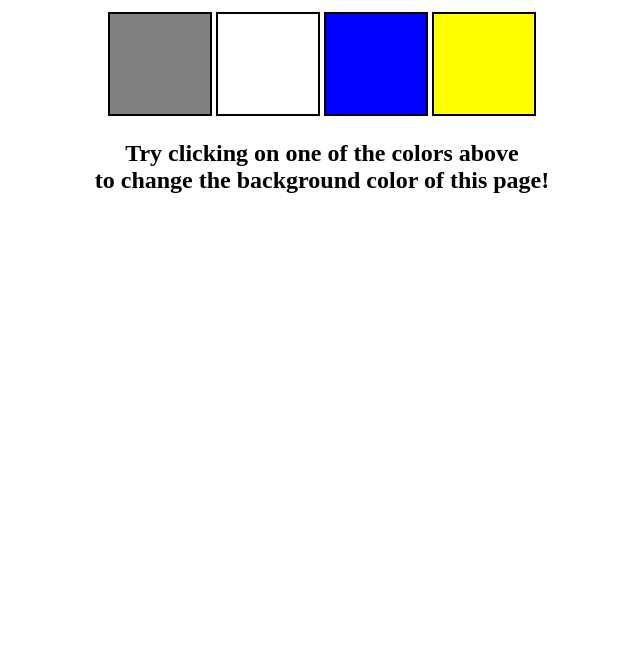
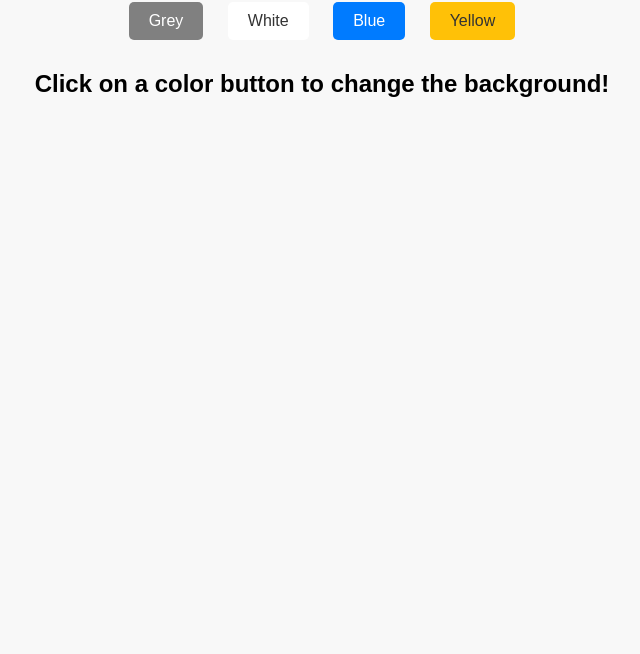
Before and after one commit to AdityaMankotia/Javascript, a plain HTML site: page colorChanger/index.html in a window 1280 px wide. Shown: the part 146-800 px from the top of the page, without its empty margins (318-958 px from the left). Drawn offline with Linux system fonts and the light colour scheme.

Commit message:
new changes

```diff
--- /dev/null
+++ b/BMICalculator/style.css
@@ -0,0 +1,69 @@
+/* General styles */
+body {
+    font-family: Arial, sans-serif;
+    background-color: #f8f8f8;
+    margin: 0;
+    padding: 0;
+    box-sizing: border-box;
+  }
+
+  .container {
+    width: 400px;
+    margin: 50px auto;
+    padding: 30px;
+    background-color: #ffffff;
+    border-radius: 10px;
+    box-shadow: 0 4px 8px rgba(0, 0, 0, 0.1);
+  }
+
+  h1 {
+    text-align: center;
+    color: #333333;
+  }
+
+  form {
+    display: flex;
+    flex-direction: column;
+    align-items: center;
+  }
+
+  input[type="text"] {
+    width: 100%;
+    height: 40px;
+    padding: 10px;
+    margin: 10px 0;
+    border: 1px solid #cccccc;
+    border-radius: 5px;
+    box-sizing: border-box;
+  }
+
+  button {
+    width: 100%;
+    height: 50px;
+    margin-top: 20px;
+    background-color: #4caf50;
+    color: #ffffff;
+    font-size: 18px;
+    border: none;
+    border-radius: 5px;
+    cursor: pointer;
+  }
+
+  #results {
+    text-align: center;
+    font-size: 24px;
+    margin-top: 20px;
+    color: #333333;
+  }
+
+  #weight-guide {
+    text-align: center;
+    margin-top: 30px;
+  }
+
+  /* Media query for responsiveness */
+  @media (max-width: 600px) {
+    .container {
+      width: 90%;
+    }
+  }
--- a/colorChanger/index.html
+++ b/colorChanger/index.html
@@ -9,28 +9,15 @@
 </head>
 <body>
   <div class="canvas">
-      <!-- <a
-        style="
-          background-color: #fff;
-          padding: 10px 30px;
-          border-radius: 8px;
-          color: #212121;
-          text-decoration: none;
-          border: 2px solid #212121;
-        "
-        href="../index.html"
-        >Back to Home Page</a
-      > -->
     <h1>Color Scheme Switcher</h1>
-      <span class="button" id="grey"></span>
-      <span class="button" id="white"></span>
-      <span class="button" id="blue"></span>
-      <span class="button" id="yellow"></span>
-      <h2>
-        Try clicking on one of the colors above
-        <span>to change the background color of this page!</span>
-      </h2>
+    <div class="color-buttons">
+      <button class="button" id="grey">Grey</button>
+      <button class="button" id="white">White</button>
+      <button class="button" id="blue">Blue</button>
+      <button class="button" id="yellow">Yellow</button>
     </div>
-    <script src="style.js"></script>
+    <h2>Click on a color button to change the background!</h2>
+  </div>
+  <script src="script.js"></script>
 </body>
 </html>
--- a/colorChanger/style.css
+++ b/colorChanger/style.css
@@ -1,33 +1,49 @@
-html {
+body {
+  font-family: Arial, sans-serif;
+  background-color: #f8f8f8;
   margin: 0;
+  padding: 0;
 }
 
-  span {
-    display: block;
+.canvas {
+  text-align: center;
+  padding: 50px;
 }
-  .canvas {
-    margin: 100px auto 100px;
-    width: 80%;
-    text-align: center;
+
+h1 {
+  color: #333;
+}
+
+.color-buttons {
+  margin-top: 30px;
 }
 
 .button {
-    width: 100px;
-    height: 100px;
-    border: solid black 2px;
   display: inline-block;
+  padding: 10px 20px;
+  margin: 10px;
+  border: none;
+  border-radius: 5px;
+  font-size: 16px;
+  cursor: pointer;
 }
 
 #grey {
-    background: grey;
+  background-color: #808080;
+  color: #fff;
 }
 
 #white {
-    background: white;
+  background-color: #fff;
+  color: #333;
 }
+
 #blue {
-    background: blue;
+  background-color: #007bff;
+  color: #fff;
 }
+
 #yellow {
-    background: yellow;
+  background-color: #ffc107;
+  color: #333;
 }
```
Also changed, not shown: BMICalculator/index.html (added, +28 -0 lines), BMICalculator/script.js (added, +32 -0 lines). Lines whose indentation alone changed are shown as unchanged.
